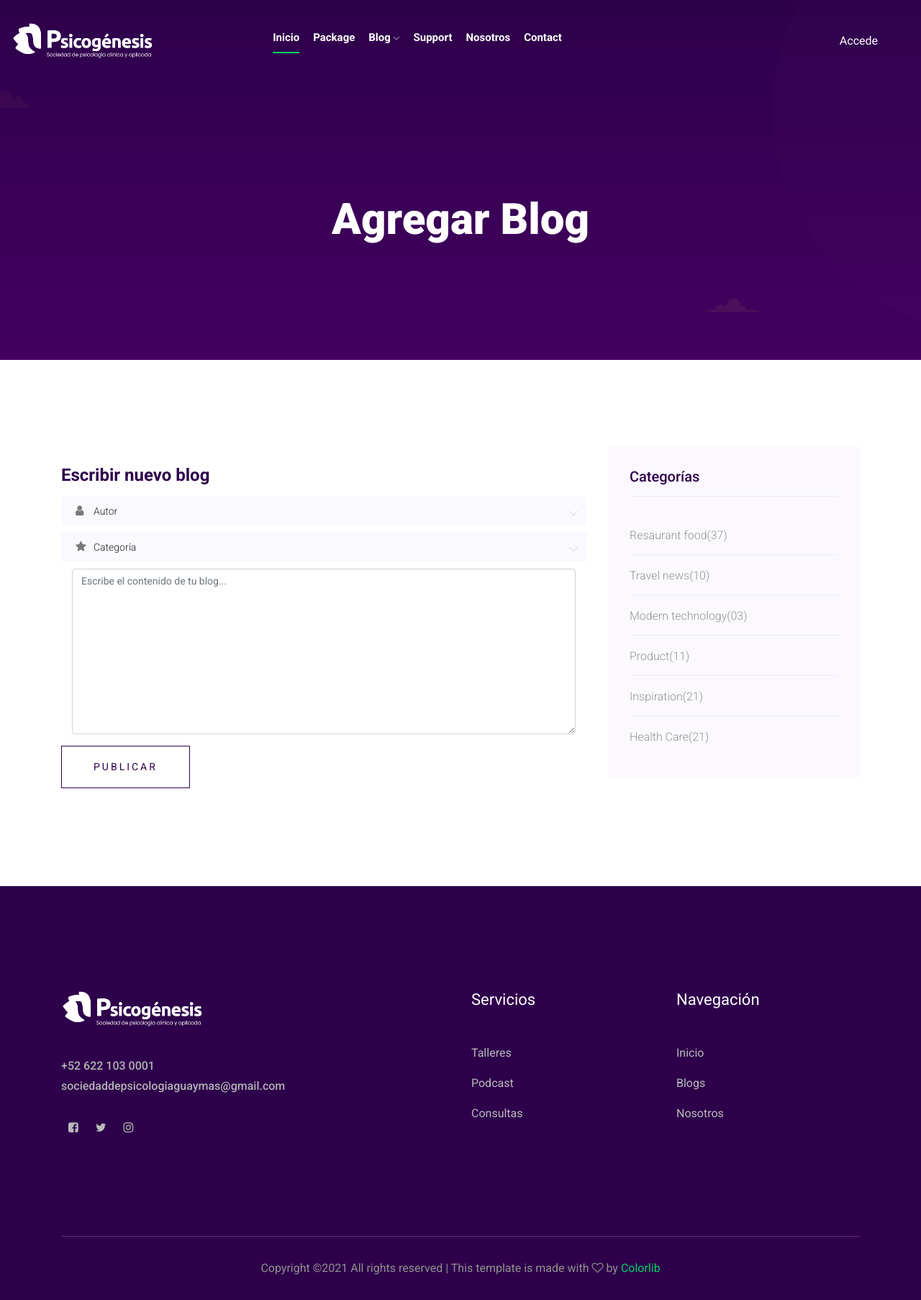
After one commit to MarioJRG/psicogenesis1, a PHP site: page /agregar_blog.php in a window 1280 px wide. The commit adds this page. Shown: the whole page at 72% size. Run offline with PHP 8.4, Linux system fonts and the light colour scheme; some web fonts are replaced.

Commit message:
Se agrego el formulario para agregar blog

```diff
--- /dev/null
+++ b/agregar_blog.php
@@ -0,0 +1,138 @@
+<!doctype html>
+<html class="no-js" lang="zxx">
+
+<?php include("modulos/head.php") ?>
+
+<body>
+   <!--[if lte IE 9]>
+            <p class="browserupgrade">You are using an <strong>outdated</strong> browser. Please <a href="https://browsehappy.com/">upgrade your browser</a> to improve your experience and security.</p>
+        <![endif]-->
+
+    <!-- header-start -->
+    <?php include("modulos/header.php"); ?>
+     <!-- header-end -->
+
+     <!-- bradcam_area_start -->
+     <div class="bradcam_area breadcam_bg overlay2">
+         <h3>Agregar Blog</h3>
+     </div>
+     <!-- bradcam_area_end -->
+
+   <!--================Blog Area =================-->
+   <section class="blog_area single-post-area section-padding">
+      <div class="container">
+         <div class="row">
+            <div class="col-lg-8 posts-list">
+               <div class="single-post">
+
+                  <div class="blog_details">
+                     <h2>Escribir nuevo blog
+                     </h2>
+                     <div class="input-group-icon mt-10">
+								<div class="icon"><i class="fa fa-user" aria-hidden="true"></i></div>
+								<div class="form-select" id="default-select"">
+											<select>
+												<option value=" 1">Autor</option>
+									<option value="1">Dhaka</option>
+									<option value="1">Dilli</option>
+									<option value="1">Newyork</option>
+									<option value="1">Islamabad</option>
+									</select>
+								</div>
+							</div>
+
+                     <div class="input-group-icon mt-10">
+								<div class="icon"><i class="fa fa-star" aria-hidden="true"></i></div>
+								<div class="form-select" id="default-select"">
+											<select>
+												<option value=" 1">Categoría</option>
+									<option value="1">Dhaka</option>
+									<option value="1">Dilli</option>
+									<option value="1">Newyork</option>
+									<option value="1">Islamabad</option>
+									</select>
+								</div>
+							</div>
+
+							<div class="col-12 mt-10">
+                           <div class="form-group">
+                              <textarea class="form-control w-100" name="contenido" id="contenido" cols="30" rows="9"
+                                 placeholder="Escribe el contenido de tu blog..."></textarea>
+                           </div>
+                     </div>
+                     <div class="form-group">
+                        <button type="submit" class="button button-contactForm btn_1 boxed-btn">Publicar</button>
+                     </div>
+
+                  </div>
+               </div>
+
+
+            </div>
+            <div class="col-lg-4">
+               <div class="blog_right_sidebar">
+
+                  <aside class="single_sidebar_widget post_category_widget">
+                     <h4 class="widget_title">Categorías</h4>
+                     <ul class="list cat-list">
+                        <li>
+                           <a href="#" class="d-flex">
+                              <p>Resaurant food</p>
+                              <p>(37)</p>
+                           </a>
+                        </li>
+                        <li>
+                           <a href="#" class="d-flex">
+                              <p>Travel news</p>
+                              <p>(10)</p>
+                           </a>
+                        </li>
+                        <li>
+                           <a href="#" class="d-flex">
+                              <p>Modern technology</p>
+                              <p>(03)</p>
+                           </a>
+                        </li>
+                        <li>
+                           <a href="#" class="d-flex">
+                              <p>Product</p>
+                              <p>(11)</p>
+                           </a>
+                        </li>
+                        <li>
+                           <a href="#" class="d-flex">
+                              <p>Inspiration</p>
+                              <p>(21)</p>
+                           </a>
+                        </li>
+                        <li>
+                           <a href="#" class="d-flex">
+                              <p>Health Care</p>
+                              <p>(21)</p>
+                           </a>
+                        </li>
+                     </ul>
+                  </aside>
+
+               </div>
+            </div>
+         </div>
+      </div>
+   </section>
+   <!--================ Blog Area end =================-->
+
+    <!-- footer -->
+    <?php include("modulos/footer.php"); ?>
+    <!-- footer end -->
+
+    <!-- ventana log in-->
+    <?php include("modulos/loggin.php"); ?>
+    <!-- ventana log in end -->
+
+
+
+   <!-- JS here -->
+   <?php include("modulos/scripts.php"); ?>
+</body>
+
+</html>
--- a/modulos/header.php
+++ b/modulos/header.php
@@ -3,6 +3,10 @@
         <![endif]-->
 
     <!-- header-start -->
+    <?php
+    include_once ('modulos/user_session.php');
+    $userSession = new UserSession();
+    ?>
     <header>
 
         <div class="header-area ">
@@ -26,6 +30,12 @@
                                             <ul class="submenu">
                                                 <li><a href="blog.php">blog</a></li>
                                                 <li><a href="single-blog.php">single-blog</a></li>
+                                                <?php
+
+                                                    if(isset( $_SESSION['user'])){
+                                                    ?>
+                                                    <li><a href="agregar_blog.php">agregar blog</a></li>
+                                                <?php } ?>
                                             </ul>
                                         </li>
 
@@ -38,14 +48,10 @@
                         </div>
                         <div class="col-xl-3 col-lg-3 d-none d-lg-block">
                             <div class="log_chat_area d-flex align-items-center">
-                                <a href="#test-form" class="login popup-with-form">
-                                    <i class="flaticon-user"></i>
-                                    <span>accede</span>
-                                </a>
+
                                 <?php
 
-                                include_once ('modulos/user_session.php');
-                                $userSession = new UserSession();
+
                                 if(isset( $_SESSION['user'])){
 
 
@@ -57,7 +63,12 @@
                                     </a>
                                 </div>
 
-                              <?php }?>
+                              <?php }else{?>
+                                <a href="#test-form" class="login popup-with-form">
+                                    <i class="flaticon-user"></i>
+                                    <span>accede</span>
+                                </a>
+                                <?php } ?>
                             </div>
                         </div>
                         <div class="col-12">
```
